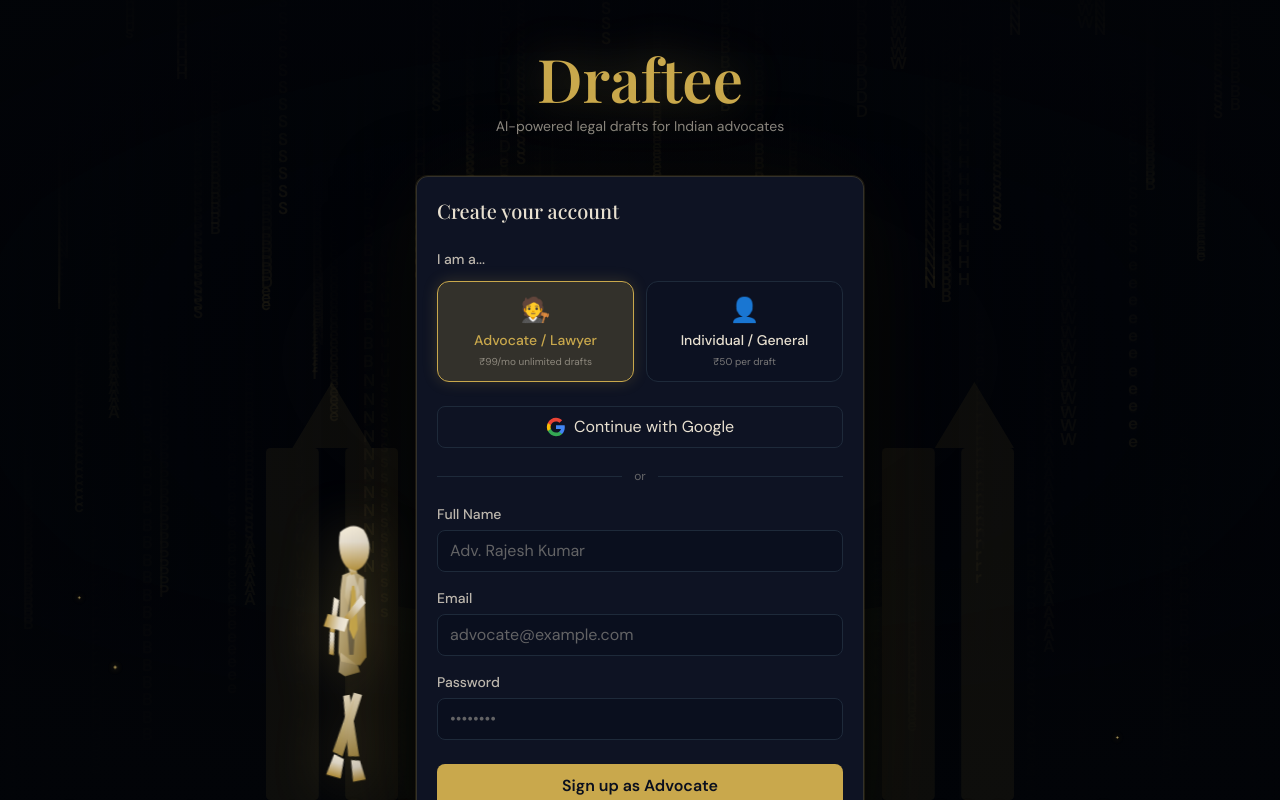
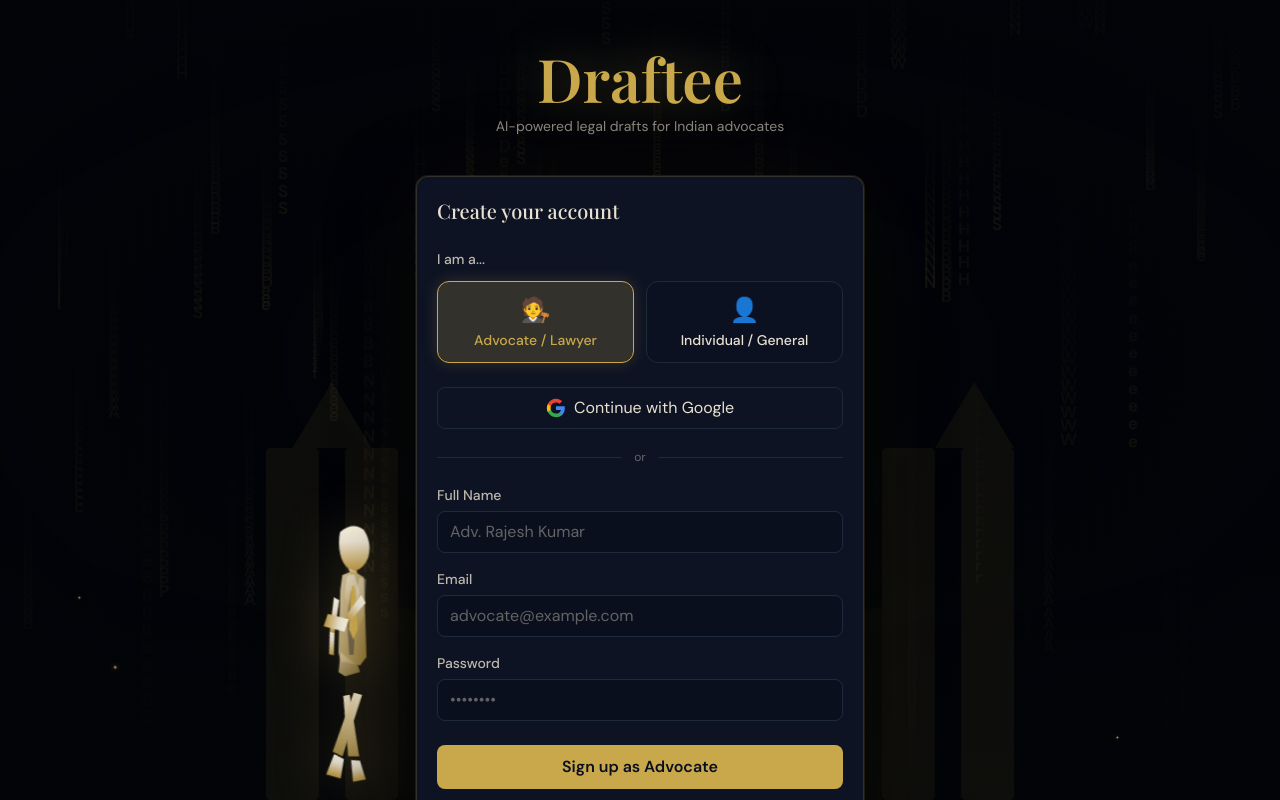
Before and after one commit to abhiksinhaa/Vakil-AI, a Next.js app: page /signup in a window 1280 px wide. Shown: the top 800 px of the page. Built offline with nearby package versions, Linux system fonts and the light colour scheme; no server answers.

Commit message:
feat: remove pricing from signup cards

```diff
--- a/src/components/AuthPage.tsx
+++ b/src/components/AuthPage.tsx
@@ -149,7 +149,7 @@
                 <span className={`text-sm font-medium ${userType === 'advocate' ? 'text-gold' : 'text-cream'}`}>
                   Advocate / Lawyer
                 </span>
-                {!isLogin && <span className="text-[10px] text-cream/50 mt-1">₹99/mo unlimited drafts</span>}
+
               </button>
               <button
                 type="button"
@@ -164,7 +164,7 @@
                 <span className={`text-sm font-medium ${userType === 'individual' ? 'text-gold' : 'text-cream'}`}>
                   Individual / General
                 </span>
-                {!isLogin && <span className="text-[10px] text-cream/50 mt-1">₹50 per draft</span>}
+
               </button>
             </div>
           </div>
```
